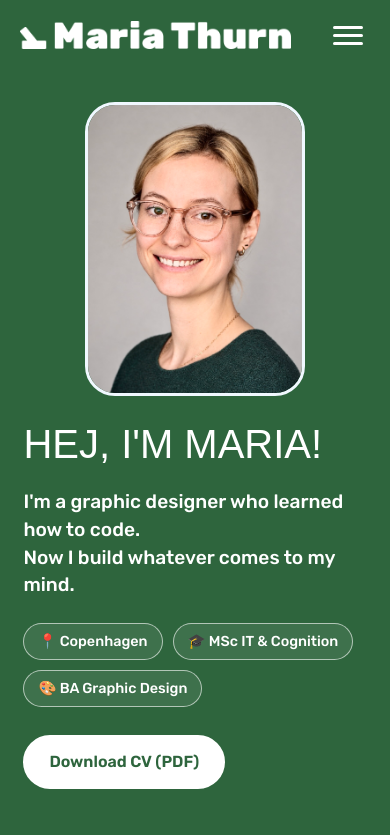
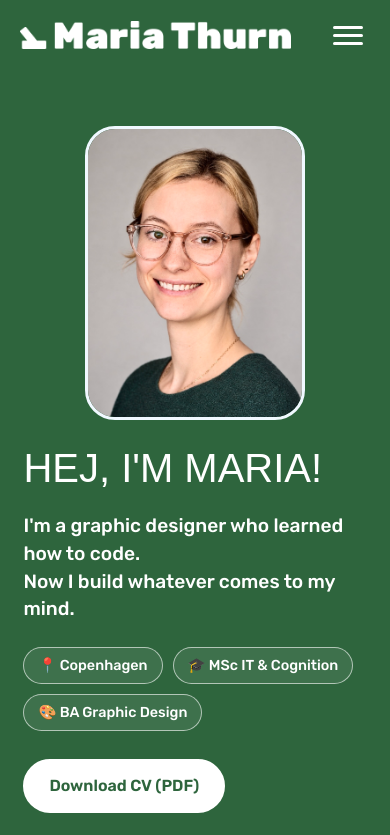
Before and after one commit to mariathurn/portfolio-website, a React (Vite) app: page / in a window 390 px wide. Shown: the top 835 px of the page. Built offline with nearby package versions, Linux system fonts and the light colour scheme; a web font is replaced by a local one.

Commit message:
Add more space between navbar and About section
Co-Authored-By: Claude Opus 5.5 <noreply@anthropic.com>

```diff
--- a/src/styles/About.css
+++ b/src/styles/About.css
@@ -1,6 +1,6 @@
 .about {
     min-height: calc(100vh - var(--navbar-height));
-    padding-top: 48px;
+    padding-top: 88px;
     background-color: var(--color-green);
     color: var(--color-white);
 }
@@ -203,7 +203,7 @@
 
 @media (max-width: 750px) {
     .about {
-        padding-top: 32px;
+        padding-top: 56px;
     }
 
     .about-block {
```
